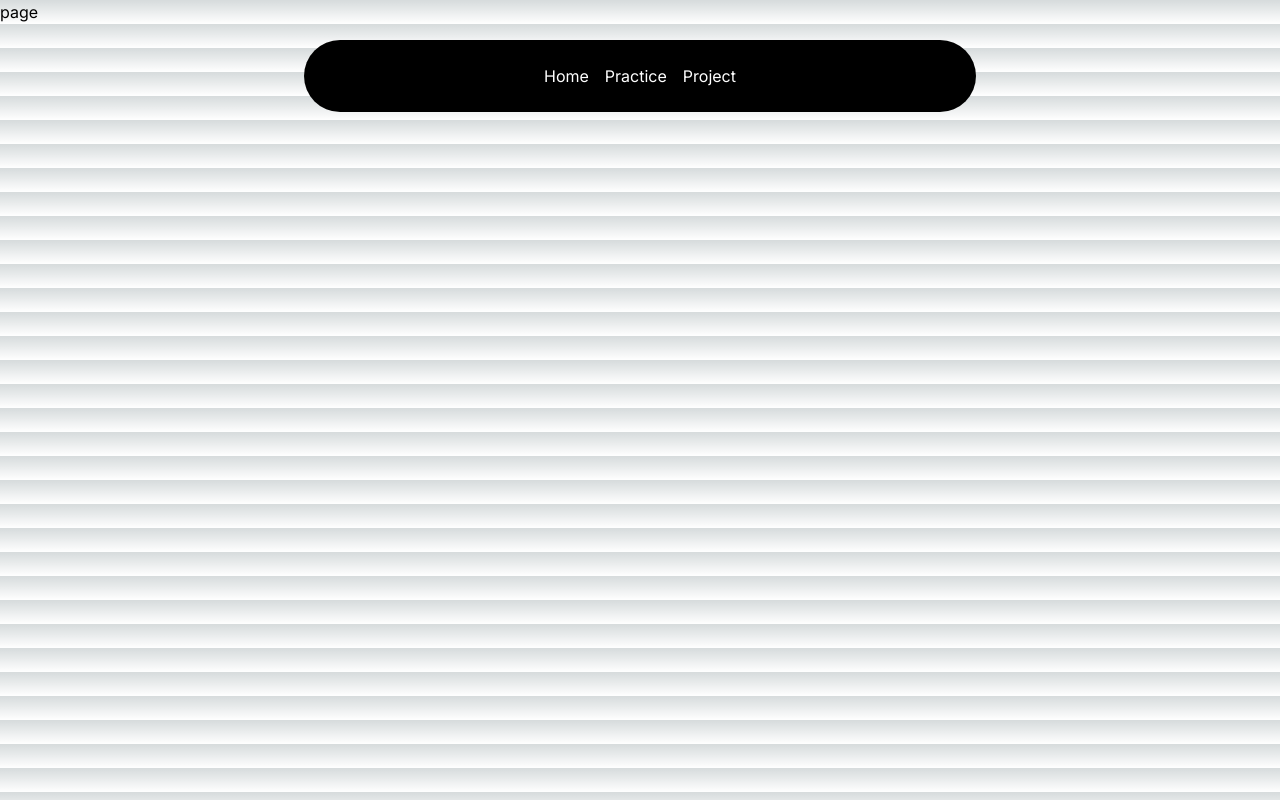
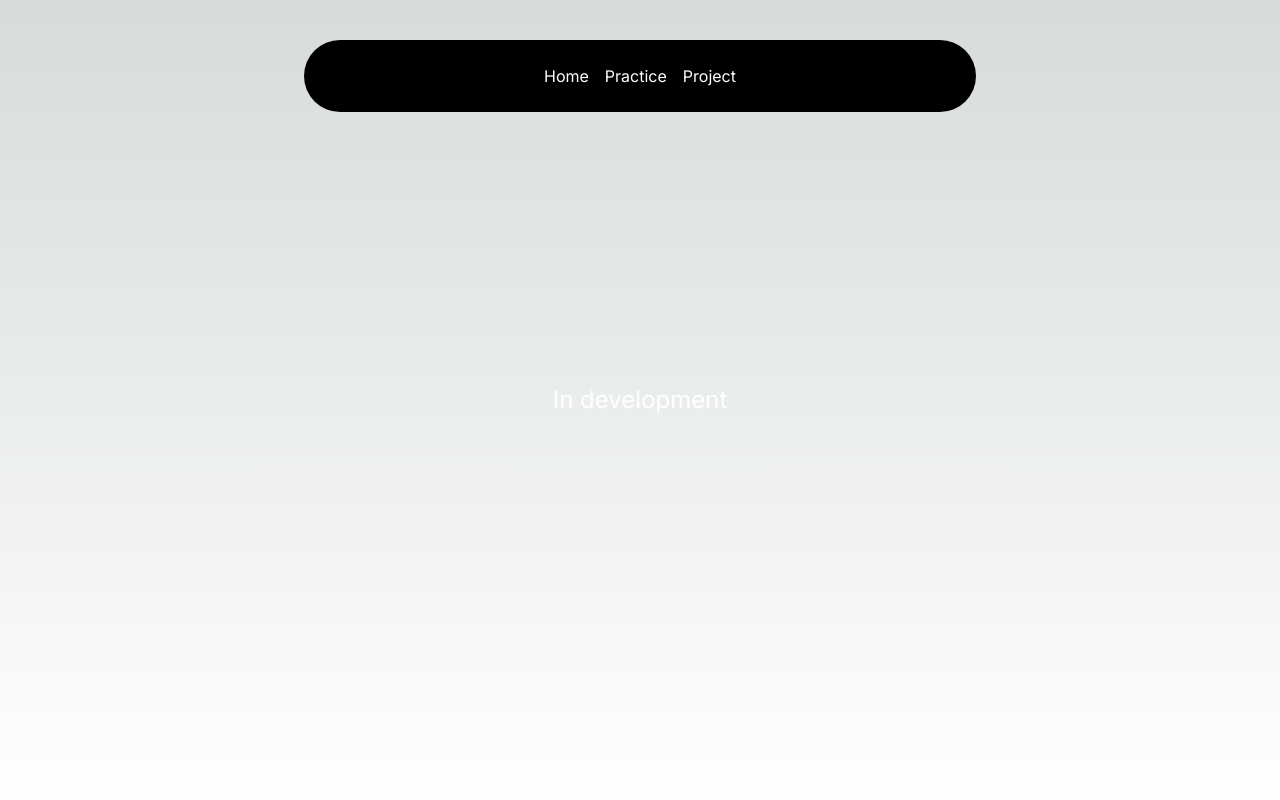
Before and after one commit to bbiijjeett/portfolio_next, a Next.js app: page /laboratory in a window 1280 px wide. Built offline with nearby package versions, Linux system fonts and the light colour scheme.

Commit message:
laboratory page update

```diff
--- a/src/app/laboratory/page.tsx
+++ b/src/app/laboratory/page.tsx
@@ -1,7 +1,11 @@
 import React from "react";
 
 const page = () => {
-  return <div>page</div>;
+  return (
+    <div className="min-h-screen w-full flex items-center justify-center">
+      <p className="text-white text-2xl font-se">In development</p>
+    </div>
+  );
 };
 
 export default page;
--- a/src/components/Navbar.tsx
+++ b/src/components/Navbar.tsx
@@ -40,13 +40,13 @@ const Navbar = ({ className }: { className?: string }) => {
               title="DevFlow"
               href="https://devflow-nextjs-prod.vercel.app"
               src="https://assets.aceternity.com/demos/algochurn.webp"
-              description="Prepare for tech interviews like never before."
+              description="A community-driven platform for asking and answering programming questions and collaborate with other developers"
             />
             <ProductItem
               title="NERetreats"
               href="https://ne-retreats.vercel.app"
               src="https://assets.aceternity.com/demos/tailwindmasterkit.webp"
-              description="Production ready Tailwind css components for your next project"
+              description="A full stack hotel booking and hosting site"
             />
           </div>
         </MenuItem>
```
